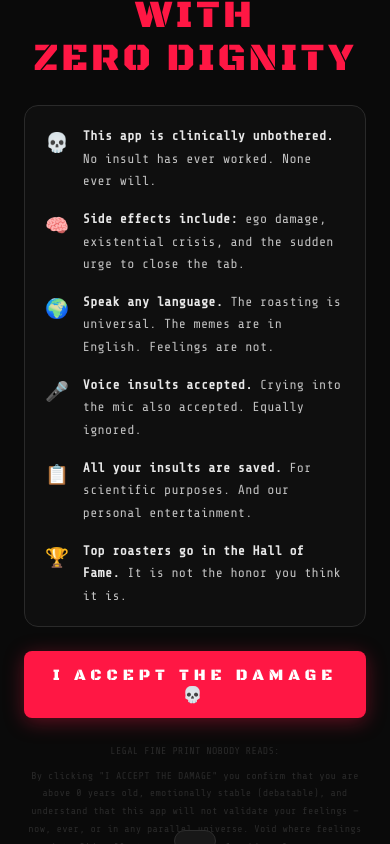
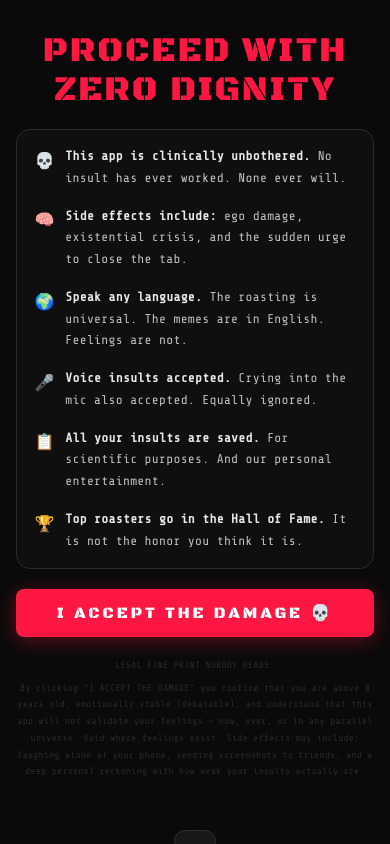
Before and after one commit to Nandan2311/Abuseme, a plain HTML site: page index.html in a window 390 px wide. Drawn offline with nearby package versions, Linux system fonts and the light colour scheme.

Commit message:
Enhance viewport settings and responsive styles

```diff
--- a/index.html
+++ b/index.html
@@ -2,15 +2,16 @@
 <html lang="en">
 <head>
   <meta charset="UTF-8"/>
-  <meta name="viewport" content="width=device-width,initial-scale=1.0"/>
+  <meta name="viewport" content="width=device-width,initial-scale=1.0,maximum-scale=1.0,user-scalable=no,viewport-fit=cover"/>
   <title>ABUSE ME 💀</title>
   <link href="https://fonts.googleapis.com/css2?family=Black+Ops+One&family=Share+Tech+Mono&display=swap" rel="stylesheet"/>
   <style>
     :root{--red:#ff1744;--red-glow:rgba(255,23,68,0.18);--bg:#0a0a0a;--bg2:#111;--bg3:#181818;--bg4:#1e1e1e;--border:#222;--border2:#2e2e2e;--text:#e8e8e8;--muted:#555;--muted2:#333;--green:#00e676;--blue:#2979ff;--amber:#ffab00;--purple:#d500f9}
-    *{box-sizing:border-box;margin:0;padding:0}html,body{height:100%}
-    body{background:var(--bg);color:var(--text);font-family:'Share Tech Mono',monospace;overflow:hidden}
-    /* CAUTION */
-    #caution{position:fixed;inset:0;background:#0a0a0a;z-index:1000;display:flex;flex-direction:column;align-items:center;justify-content:center;padding:2rem 1.5rem;text-align:center;overflow-y:auto;gap:1.5rem}
+    *{box-sizing:border-box;margin:0;padding:0}
+    html{height:100%;height:-webkit-fill-available}
+    body{background:var(--bg);color:var(--text);font-family:'Share Tech Mono',monospace;height:100%;height:-webkit-fill-available;overflow:hidden}
+    /* CAUTION — fully scrollable on mobile */
+    #caution{position:fixed;inset:0;background:#0a0a0a;z-index:1000;display:flex;flex-direction:column;align-items:center;justify-content:flex-start;padding:2rem 1.25rem env(safe-area-inset-bottom);text-align:center;overflow-y:auto;overflow-x:hidden;gap:1.25rem;-webkit-overflow-scrolling:touch}
     .ct{font-family:'Black Ops One',sans-serif;font-size:clamp(2.2rem,9vw,4.5rem);color:var(--red);letter-spacing:4px;line-height:1.1;text-transform:uppercase;text-shadow:3px 3px 0 #7a0000,-1px -1px 0 #ff6060;animation:glitch 4s infinite}
     @keyframes glitch{0%,79%,100%{text-shadow:3px 3px 0 #7a0000,-1px -1px 0 #ff6060;transform:none}80%{text-shadow:-4px 0 cyan,4px 0 magenta;transform:translateX(-2px)}81%{text-shadow:4px 0 cyan,-4px 0 magenta;transform:translateX(2px)}82%{text-shadow:3px 3px 0 #7a0000;transform:none}}
     .cbox{background:#0f0f0f;border:1.5px solid #2a2a2a;border-radius:14px;padding:1.5rem 1.75rem;max-width:560px;width:100%;text-align:left;display:flex;flex-direction:column;gap:1rem}
@@ -23,7 +24,7 @@
     .clegal-title{font-size:.65rem;color:var(--muted);letter-spacing:3px;text-transform:uppercase;margin-bottom:.4rem}
     .clegal p{font-size:.62rem;color:#2a2a2a;line-height:1.8;letter-spacing:.3px}
     /* LAYOUT */
-    #app{display:none;height:100vh;overflow:hidden;flex-direction:row}
+    #app{display:none;height:100vh;height:100dvh;overflow:hidden;flex-direction:row}
     /* SIDEBAR */
     #sidebar{width:256px;background:var(--bg2);border-right:1px solid var(--border);display:flex;flex-direction:column;flex-shrink:0;transition:transform .3s}
     .sbh{padding:.9rem 1rem;border-bottom:1px solid var(--border);display:flex;align-items:center;justify-content:space-between;gap:.5rem}
@@ -44,7 +45,7 @@
     .sfbtn{background:transparent;border:1px solid var(--border2);color:var(--muted);font-family:'Share Tech Mono',monospace;font-size:.6rem;letter-spacing:1px;padding:6px 9px;border-radius:6px;cursor:pointer;transition:all .15s;text-align:left}
     .sfbtn:hover{border-color:var(--muted);color:var(--text)}
     /* MAIN */
-    #main{flex:1;display:flex;flex-direction:column;overflow:hidden;min-width:0}
+    #main{flex:1;display:flex;flex-direction:column;overflow:hidden;min-width:0;height:100%}
     .topbar{height:46px;border-bottom:1px solid var(--border);display:flex;align-items:center;padding:0 1rem;gap:.7rem;flex-shrink:0}
     .mbtn{background:transparent;border:none;color:var(--muted);font-size:1.1rem;cursor:pointer;display:none;padding:4px;line-height:1}
     .tbtitle{font-size:.72rem;color:var(--muted);letter-spacing:2px;text-transform:uppercase;flex:1;white-space:nowrap;overflow:hidden;text-overflow:ellipsis}
@@ -137,28 +138,58 @@
     /* ── RESPONSIVE ── */
     @media(max-width:768px){
       /* hide desktop sidebar, show mobile nav */
-      #sidebar{display:none}
-      #mobile-nav{display:flex}
-      /* push chat area above bottom nav */
-      #chatarea{padding-bottom:5rem}
-      .ibar{padding-bottom:calc(.65rem + 56px)}
+      #sidebar{display:none !important}
+      #mobile-nav{display:flex !important}
+
+      /* MAIN fills full height minus bottom nav */
+      #app{height:100dvh}
+      #main{height:100%}
+      #chatarea{
+        padding-bottom:1rem;
+        padding-top:.75rem;
+        flex:1;
+        overflow-y:auto;
+      }
+
+      /* INPUT BAR — sits above bottom nav, never hidden */
+      .ibar{
+        padding:.6rem .75rem;
+        padding-bottom:calc(.6rem + 56px + env(safe-area-inset-bottom));
+        flex-shrink:0;
+        position:relative;
+        z-index:50;
+      }
+
+      /* CAUTION mobile fixes */
+      #caution{padding:1.5rem 1rem calc(1.5rem + env(safe-area-inset-bottom));justify-content:flex-start}
+      .ct{font-size:clamp(1.8rem,9vw,3rem);letter-spacing:2px;margin-top:.5rem}
+      .cbox{padding:1rem 1.1rem}
+      .cline{font-size:.8rem;gap:.65rem}
+      .cico{font-size:1rem}
+      .agree-btn{width:100%;font-size:1rem;padding:.85rem;letter-spacing:3px}
+      .clegal p{font-size:.58rem}
+
       /* bigger touch targets */
-      .iabtn,.sbtn{width:42px;height:42px}
-      .qtag{padding:5px 12px;font-size:.65rem}
-      /* caution screen mobile */
-      .ct{font-size:clamp(2rem,10vw,3.5rem);letter-spacing:3px}
-      .cbox{padding:1.2rem 1.25rem}
-      .cline{font-size:.82rem}
-      .agree-btn{width:100%;font-size:1rem;padding:.85rem}
-      /* chat bubbles mobile */
-      .mu{max-width:85%;font-size:.85rem}
-      .mb{max-width:90%}
-      .msg-meme,.mmeme{max-width:200px}
-      /* topbar mobile */
+      .iabtn,.sbtn{width:42px;height:42px;font-size:1.1rem}
+      .qtag{padding:6px 12px;font-size:.65rem}
+      .qtags{gap:6px;margin-bottom:.6rem}
+
+      /* chat bubbles */
+      .mu{max-width:88%;font-size:.88rem}
+      .mb{max-width:92%}
+      .mmeme{max-width:220px}
+
+      /* topbar */
       .mbtn{display:block}
       .tbtitle{font-size:.68rem}
+      .topbar{height:44px;padding:0 .75rem}
+
       /* toast above nav */
-      .toast{bottom:4.5rem}
+      .toast{bottom:calc(4.5rem + env(safe-area-inset-bottom))}
+
+      /* input wrap bigger */
+      #insult{font-size:1rem}
+      .iwrap{padding:.6rem .6rem .6rem .85rem}
     }
     @media(min-width:769px){
       #sidebar{display:flex}
```
